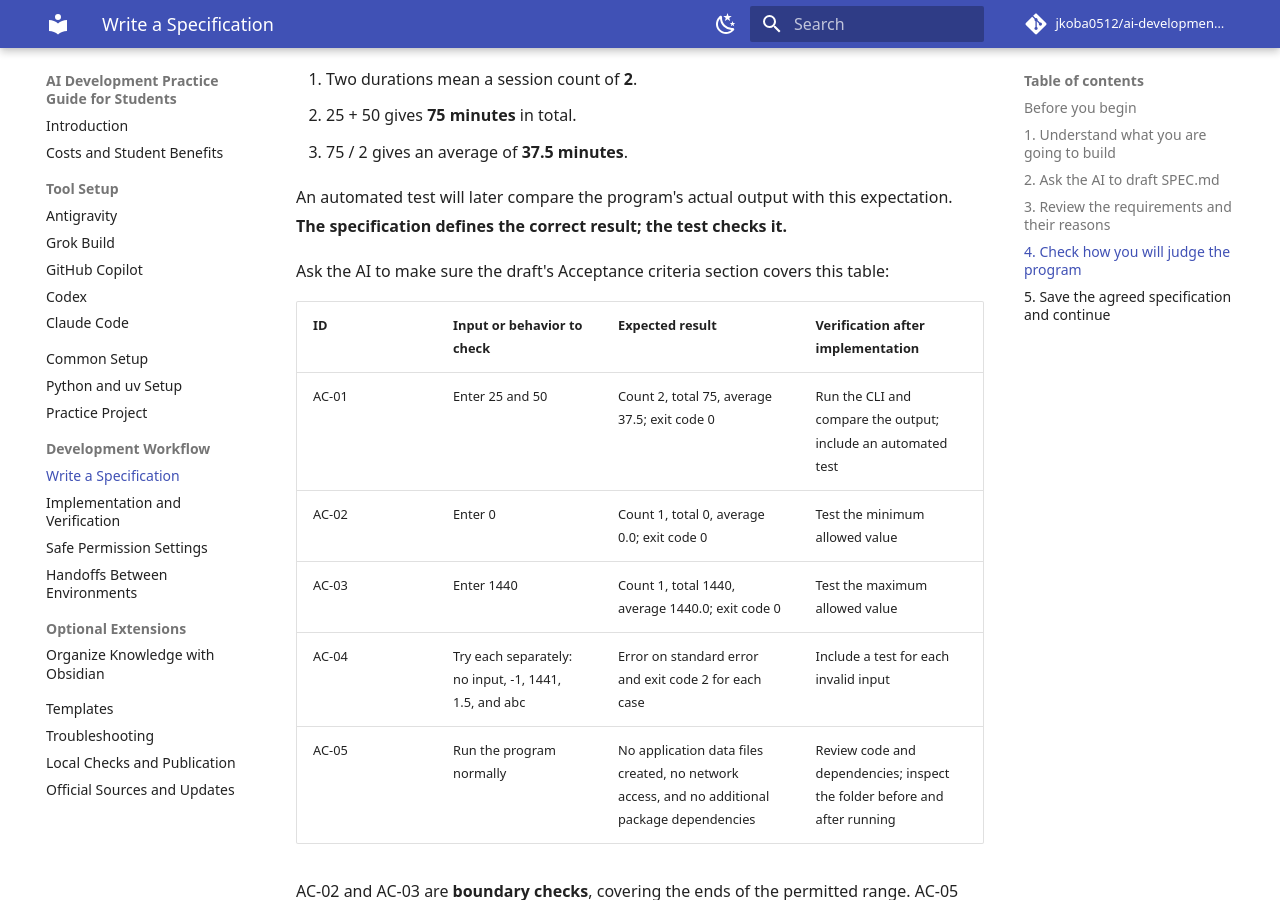
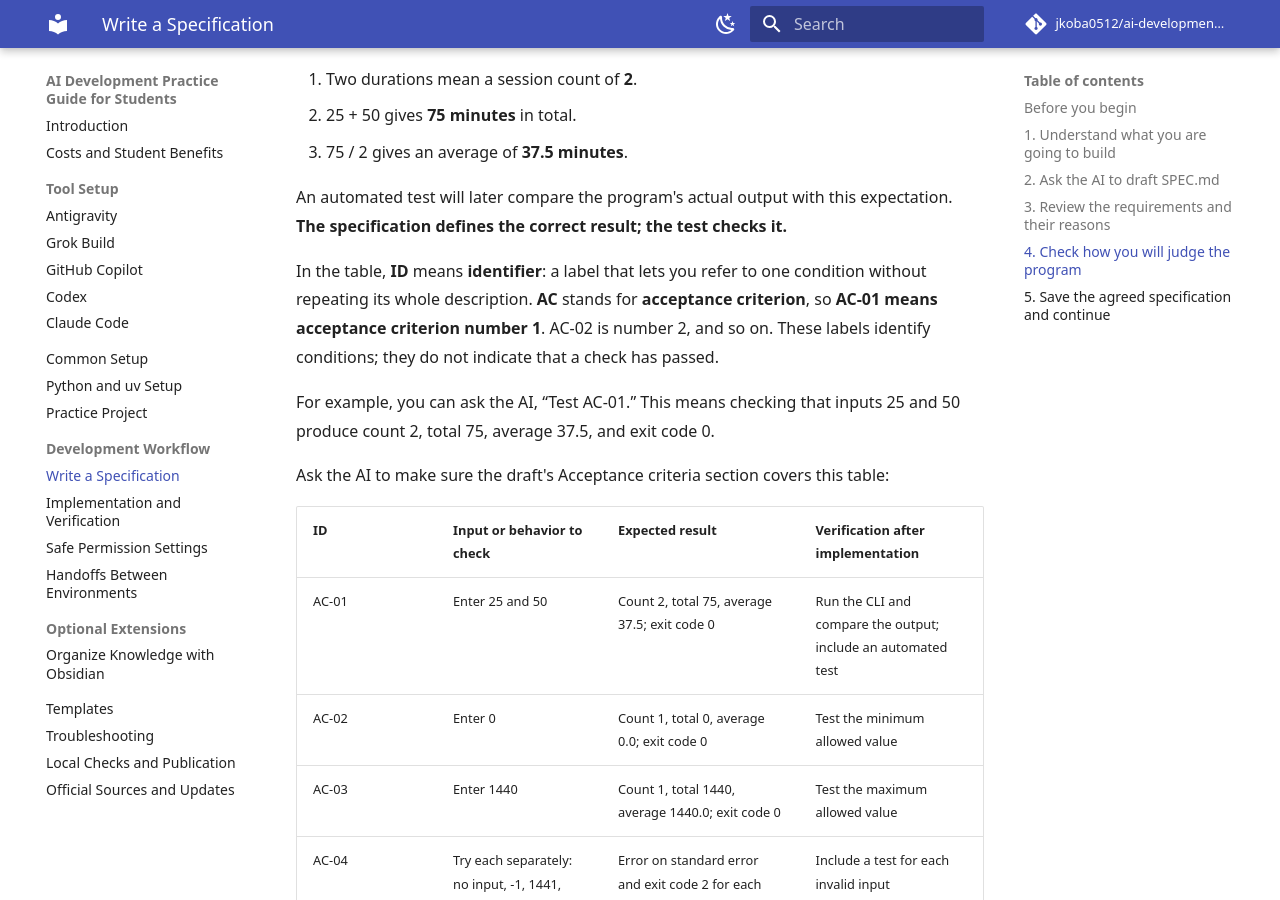
Before and after one commit to jkoba0512/ai-development-guide, an MkDocs documentation site: the page built from docs/workflow/specification.md, in a window 1280 px wide and 900 px high, scrolled down 3375 px. Built offline with MkDocs 1.6.1 and Material for MkDocs 9.7.7, drawn with Linux system fonts in a browser that asks for light colours; comment, search, counter and statistics services are not loaded.

Commit message:
Explain ID and AC labels beside the acceptance criteria table

```diff
--- a/docs/assets/templates/SPEC.md.txt
+++ b/docs/assets/templates/SPEC.md.txt
@@ -25,6 +25,10 @@ Status: [draft / agreed / changing]
 
 ## Acceptance criteria
 
+Each criterion is a condition the program must satisfy. ID means identifier;
+AC-01 means acceptance criterion number 1. Use these labels to refer to conditions
+in tests and discussions; they do not indicate test results.
+
 | ID | Action / input | Expected result | Verification method |
 | --- | --- | --- | --- |
 | AC-01 | [input] | [result] | [test / manual check] |
--- a/docs/workflow/specification.md
+++ b/docs/workflow/specification.md
@@ -111,6 +111,10 @@ Start with the expected result for 25 and 50. Calculate it before any code exist
 
 An automated test will later compare the program's actual output with this expectation. **The specification defines the correct result; the test checks it.**
 
+In the table, **ID** means **identifier**: a label that lets you refer to one condition without repeating its whole description. **AC** stands for **acceptance criterion**, so **AC-01 means acceptance criterion number 1**. AC-02 is number 2, and so on. These labels identify conditions; they do not indicate that a check has passed.
+
+For example, you can ask the AI, “Test AC-01.” This means checking that inputs 25 and 50 produce count 2, total 75, average 37.5, and exit code 0.
+
 Ask the AI to make sure the draft's Acceptance criteria section covers this table:
 
 | ID | Input or behavior to check | Expected result | Verification after implementation |
```
Also changed, not shown: VALIDATION.md (+5 -0 lines).
